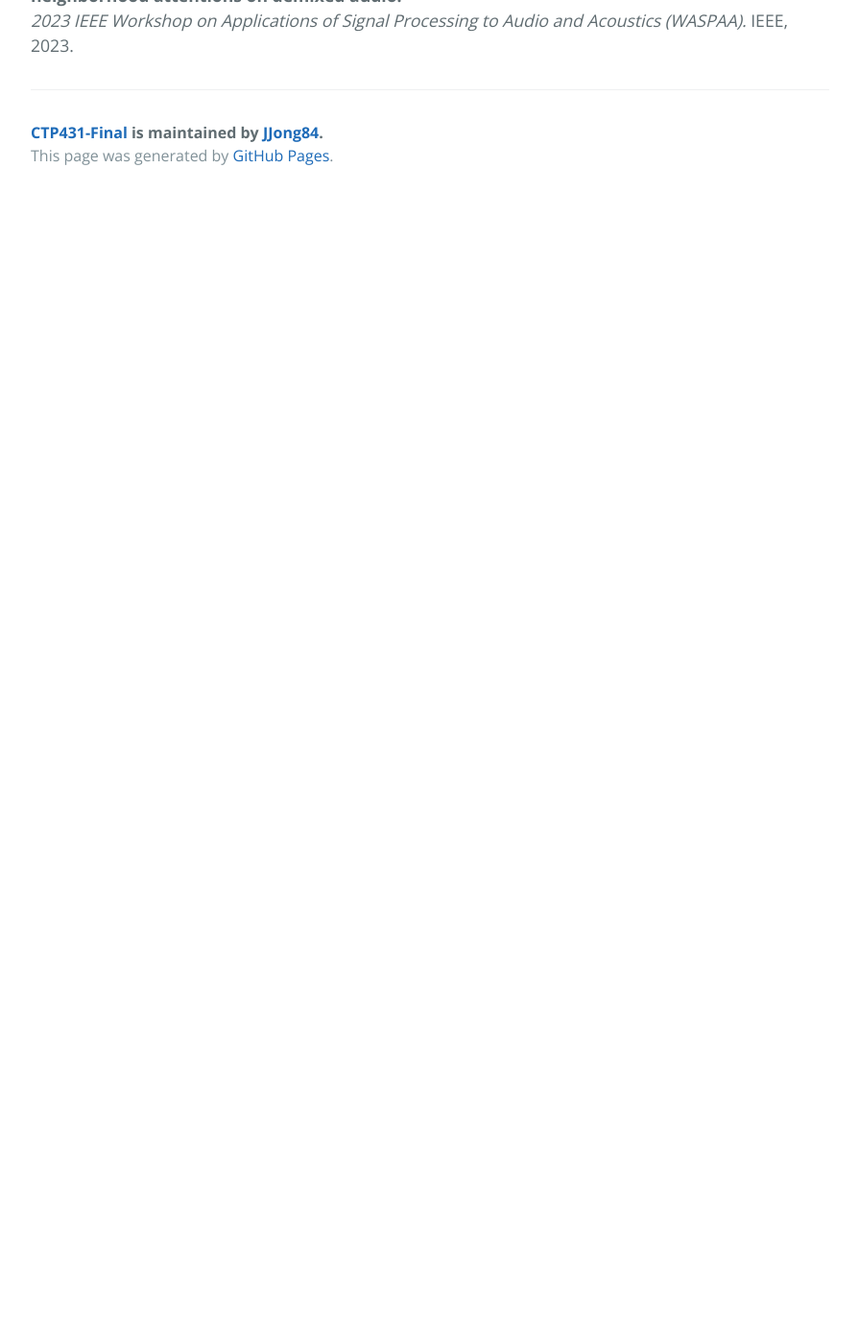
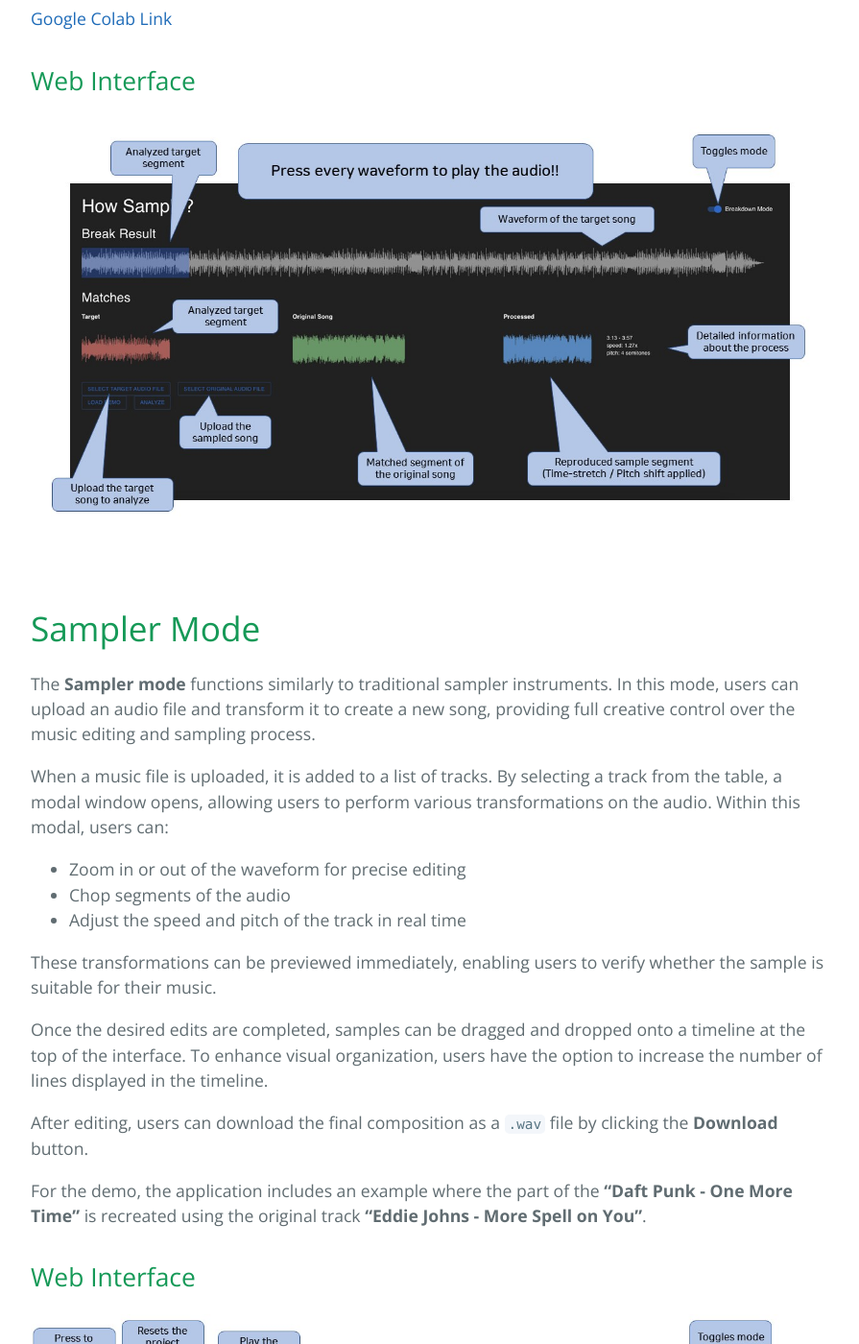
Before and after one commit to JJong84/CTP431-Final, a Jekyll site: the page built from index.md, in a window 1280 px wide and 1400 px high, scrolled down 2139 px. Shown: the whole window at 96% size, without its empty margins (192-1087 px from the left). Built offline with Jekyll 4.4.1, drawn with Linux system fonts in a browser that asks for light colours; our own code applies the rules of GitHub Pages for plain Markdown files; before the commit the page ends 2345 px from its top, so only the background shows below that; some of the changed text lies outside the part shown.

Commit message:
ADD Sampler and images

```diff
--- a/index.md
+++ b/index.md
@@ -1,5 +1,6 @@
 ---
 layout: default
+title: How Sample?
 ---
 
 # Links
@@ -10,15 +11,24 @@ layout: default
 
 [Go to Github Repository](https://github.com/JJong84/HowSample)
 
+# Index
+
+1. [Introduction](#introduction)
+2. [Breakdown Mode](#breakdown-mode)
+3. [Sampler Mode](#sampler-mode)
+4. [Reference](#reference)
+
 # Introduction
 
 Sampling has become one of the most important composition techniques in modern music production. Numerous masterpiece tracks have been born through sampling, and many producers learn and get inspirations from understanding how these tracks were created and identifying their original sources. The best way to train and improve sampling skills is experiencing these breakdowns.
 
-One representative database created by listeners' collective efforts is **“WhoSampled”**. It's a website that users can easily check which songs have sampled other tracks. However, it is hard to understand the specific sampling process because this site only provides basic song information. Additionally, users must breakdown the process by their own ears. And the descriptions are often inconsistent and unclear since it’s user-contributed.
+One representative database created by listeners' collective efforts is **“WhoSampled”** [https://www.whosampled.com/]. It's a website that users can easily check which songs have sampled other tracks. However, it is hard to understand the specific sampling process because this site only provides basic song information. Additionally, users must breakdown the process by their own ears. And the descriptions are often inconsistent and unclear since it’s user-contributed.
 
 Our web application, **“HowSample”** can be a great solution for these problems. It offers two modes, **breakdown mode** and **sampler mode**.
 
-## Breakdown Mode
+Our web application is built with React and Typescript, and the logic for the breakdown mode is built with Python.
+
+# Breakdown Mode
 
 Breakdown mode, a powerful feature that analyzes the detailed sampling process of a track. The second is the Sampler mode which works similar to hardware sampler instruments. Users can load, edit, and apply effects to samples directly in the web interface to compose their own music. Moreover, samples analyzed in the breakdown mode can be directly loaded and used.
 
@@ -32,12 +42,45 @@ For the every waveforms in the breakdown result, you can easily click them to pl
 
 The specific Breakdown process is explained at the following link:
 
-[Goole Colab Link](https://colab.research.google.com/drive/1B5A8QaD72YDuE8PHFNWZ3uCfZrzJbSHJ?usp=sharing)
+[Google Colab Link](https://colab.research.google.com/drive/1B5A8QaD72YDuE8PHFNWZ3uCfZrzJbSHJ?usp=sharing)
 
-## Reference
+## Web Interface
+
+![Breakdown Interface](/assets/images/break_result.jpeg)
+
+# Sampler Mode
+
+The **Sampler mode** functions similarly to traditional sampler instruments. In this mode, users can upload an audio file and transform it to create a new song, providing full creative control over the music editing and sampling process.
+
+When a music file is uploaded, it is added to a list of tracks. By selecting a track from the table, a modal window opens, allowing users to perform various transformations on the audio. Within this modal, users can:
+
+- Zoom in or out of the waveform for precise editing
+- Chop segments of the audio
+- Adjust the speed and pitch of the track in real time
+
+These transformations can be previewed immediately, enabling users to verify whether the sample is suitable for their music.
+
+Once the desired edits are completed, samples can be dragged and dropped onto a timeline at the top of the interface. To enhance visual organization, users have the option to increase the number of lines displayed in the timeline.
+
+After editing, users can download the final composition as a `.wav` file by clicking the **Download** button.
+
+For the demo, the application includes an example where the part of the **"Daft Punk - One More Time"** is recreated using the original track **"Eddie Johns - More Spell on You"**.
+
+## Web Interface
+
+![Sampler Interface](/assets/images/sampler.jpeg)
+
+![Sampler Modal Interface](/assets/images/sampler_modal.jpeg)
+
+# Reference
 
 Rouard, Simon, Francisco Massa, and Alexandre Défossez. **"Hybrid transformers for music source separation."**
 _ICASSP 2023-2023 IEEE International Conference on Acoustics, Speech and Signal Processing (ICASSP)._ IEEE, 2023.
 
 Kim, Taejun, and Juhan Nam. **"All-in-one metrical and functional structure analysis with neighborhood attentions on demixed audio."**
 _2023 IEEE Workshop on Applications of Signal Processing to Audio and Acoustics (WASPAA)._ IEEE, 2023.
+
+The following open-source repositories were also referenced:
+
+- [olvb/phaze](https://github.com/olvb/phaze)
+- [indutny/fft.js](https://github.com/indutny/fft.js/blob/master/lib/fft.js)
```
Also changed, not shown: assets/images/break_result.jpeg (added), assets/images/sampler.jpeg (added), assets/images/sampler_modal.jpeg (added).
